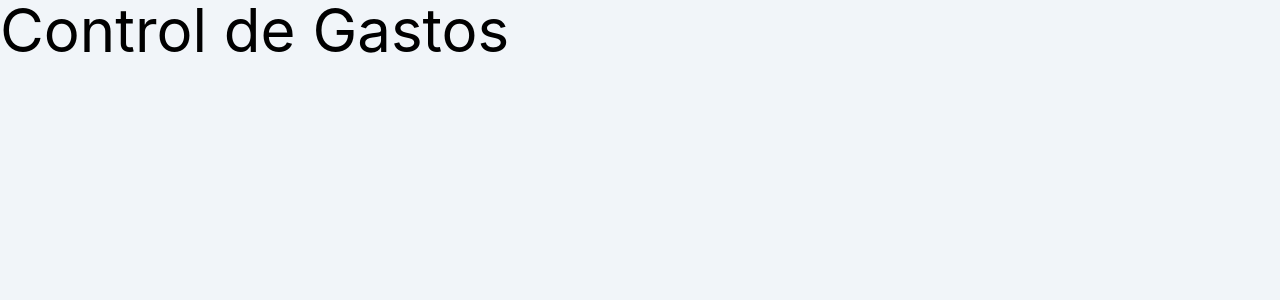
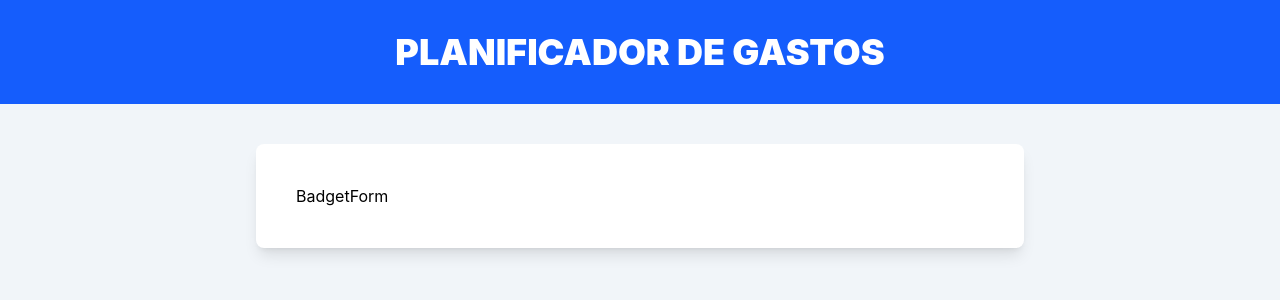
Before and after one commit to lautaroVal/control-gastos-contextapi, a React (Vite) app: page / in a window 1280 px wide. Shown: the top 300 px of the page. Built offline with nearby package versions, Linux system fonts and the light colour scheme.

Commit message:
Creando los Primeros Componentes

```diff
--- a/src/App.tsx
+++ b/src/App.tsx
@@ -1,10 +1,18 @@
-
+import BadgetForm from "./components/BadgetForm"
 
 function App() {
 
   return (
     <>
-      <h1 className="text-6xl">Control de Gastos</h1>
+      <header className="bg-blue-600 py-8 max-h-72">
+        <h1 className="uppercase text-center font-black text-4xl text-white">
+          Planificador de Gastos
+        </h1>
+      </header>
+
+      <div className="max-w-3xl mx-auto bg-white shadow-lg rounded-lg mt-10 p-10">
+        <BadgetForm/>
+      </div>
     </>
   )
 }
--- /dev/null
+++ b/src/components/BadgetForm.tsx
@@ -0,0 +1,6 @@
+
+export default function BadgetForm() {
+  return (
+    <div>BadgetForm</div>
+  )
+}
```
